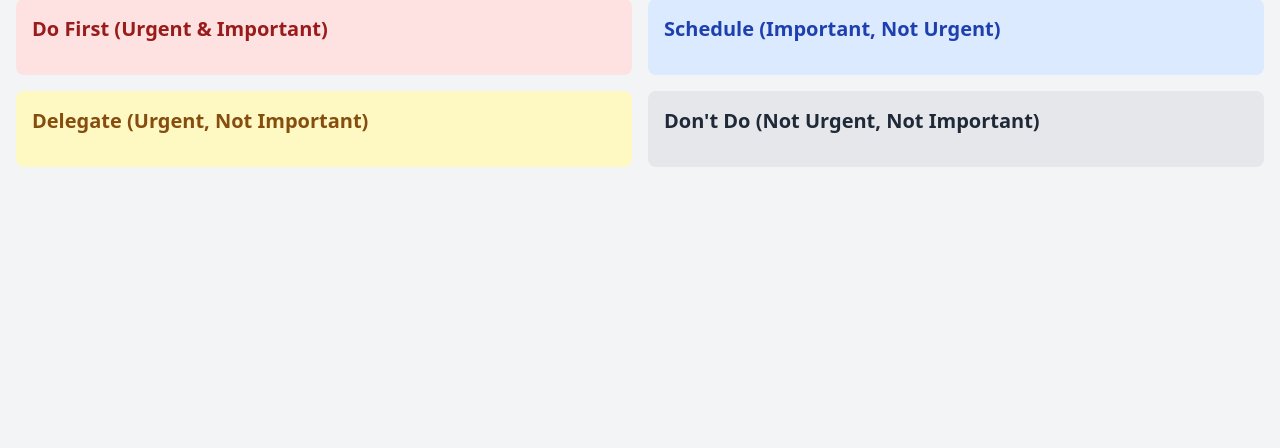
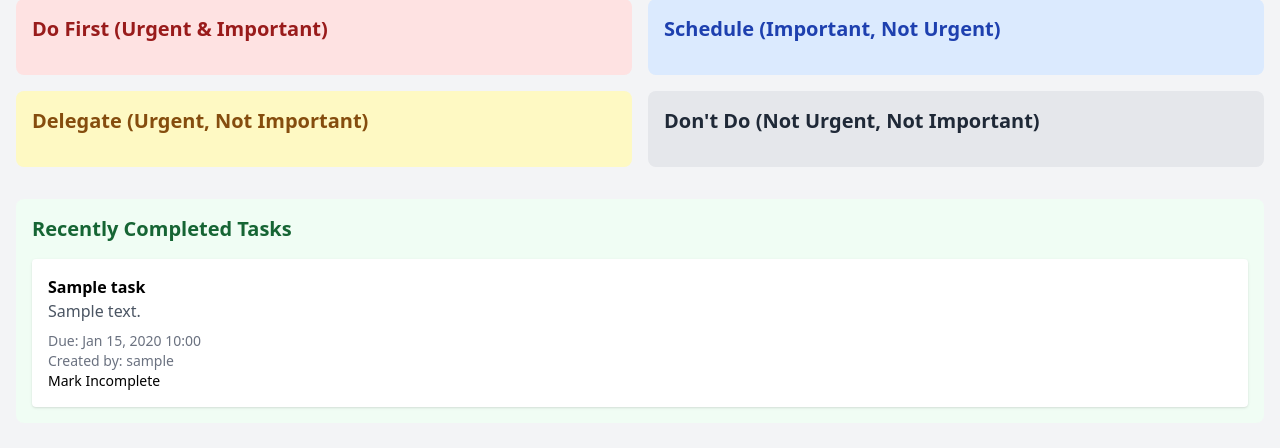
Before and after one commit to kerk1v/eisenhower, a Django app: page /matrix/ in a window 1280 px wide. Shown: the part 129-577 px from the top of the page. Run offline with Django 5.2, Linux system fonts and the light colour scheme; a user stored in the database is signed in; tables that the repository leaves empty hold one stand-in row (values such as "Sample post"); style sheets or scripts are compiled from the project's sources.

Commit message:
Working version

```diff
--- a/matrix/templates/matrix/matrix.html
+++ b/matrix/templates/matrix/matrix.html
@@ -58,7 +58,7 @@
         </div>
         {% endif %}
 
-        <div class="grid grid-cols-1 md:grid-cols-2 gap-4">
+        <div class="grid grid-cols-1 md:grid-cols-2 gap-4 mb-8">
             <!-- Do First Quadrant -->
             <div class="bg-red-100 p-4 rounded-lg quadrant" data-quadrant="do_first" ondragover="event.preventDefault()" ondrop="handleDrop(event)">
                 <h2 class="text-xl font-bold mb-4 text-red-800">Do First (Urgent & Important)</h2>
@@ -199,6 +199,35 @@
                 </div>
             </div>
         </div>
+
+        <!-- Recently Completed Tasks -->
+        <div class="bg-green-50 p-4 rounded-lg mt-8">
+            <h2 class="text-xl font-bold mb-4 text-green-800">Recently Completed Tasks</h2>
+            <div class="space-y-2">
+                {% for task in recent_completed %}
+                <div class="bg-white p-4 rounded shadow">
+                    <h3 class="font-bold">{{ task.title }}</h3>
+                    <p class="text-gray-600">{{ task.description }}</p>
+                    <div class="mt-2 text-sm">
+                        {% if task.due_date %}
+                        <p class="text-gray-500">
+                            <span class="font-medium">Due:</span> {{ task.due_date|date:"M d, Y H:i" }}
+                        </p>
+                        {% endif %}
+                        <p class="text-gray-500">
+                            <span class="font-medium">Created by:</span> {{ task.created_by.username|default:"Unknown" }}
+                        </p>
+                        <form action="{% url 'task-toggle' task.pk %}" method="post" class="inline mt-2">
+                            {% csrf_token %}
+                            <button type="submit">Mark Incomplete</button>
+                        </form>
+                    </div>
+                </div>
+                {% empty %}
+                <p class="text-gray-600">No completed tasks yet.</p>
+                {% endfor %}
+            </div>
+        </div>
     </div>
 
     <script>
--- a/matrix/views.py
+++ b/matrix/views.py
@@ -25,6 +25,7 @@ class MatrixView(LoginRequiredMixin, ListView):
         context['schedule'] = tasks.filter(is_urgent=False, is_important=True, completed=False)
         context['delegate'] = tasks.filter(is_urgent=True, is_important=False, completed=False)
         context['dont_do'] = tasks.filter(is_urgent=False, is_important=False, completed=False)
+        context['recent_completed'] = tasks.filter(completed=True).order_by('-id')[:10]
         return context
 
 class TaskCreate(LoginRequiredMixin, CreateView):
```
